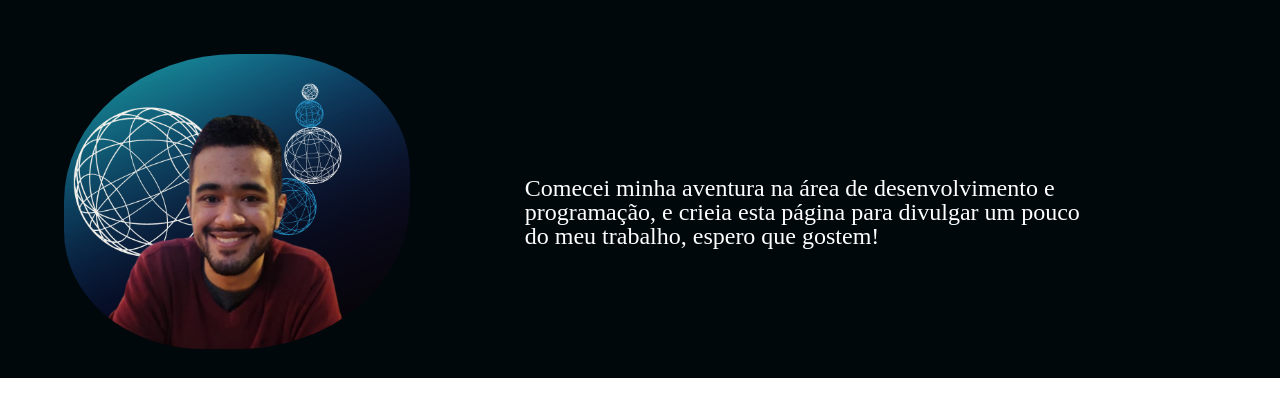
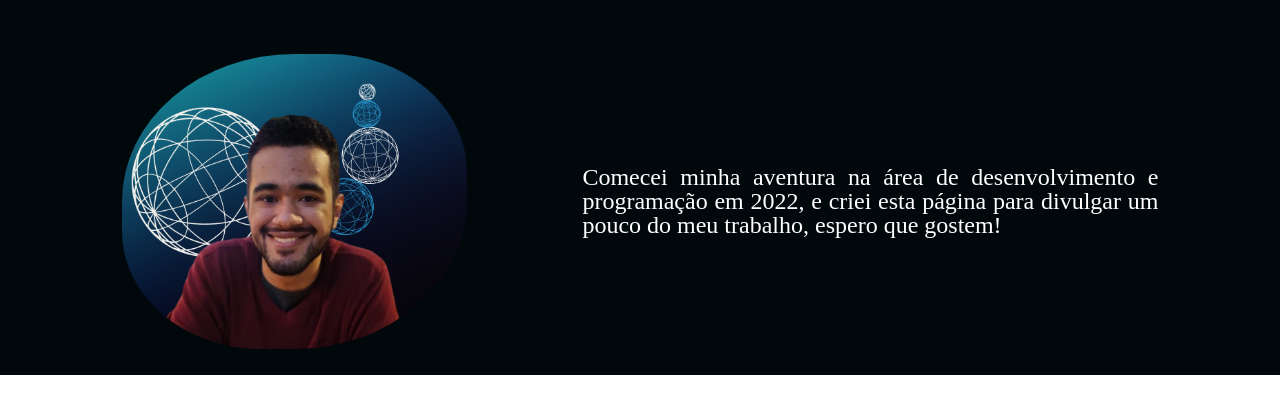
Before and after one commit to MatheusTrindade5201/portifolioPessoal, a plain HTML site: page index.html in a window 1280 px wide. Shown: the part 239-656 px from the top of the page. Drawn offline with Linux system fonts and the light colour scheme.

Commit message:
Inclusão da propriedade Display Flex na seção Sobre

```diff
--- a/index.html
+++ b/index.html
@@ -1,5 +1,6 @@
 <!DOCTYPE html>
 <html lang="pt-br">
+
 <head>
 	<meta charset="utf-8">
 	<meta name="viewport" content="width=device-width, initial-scale=1">
@@ -9,6 +10,7 @@
 	<link href="https://fonts.googleapis.com/css2?family=Anton&display=swap" rel="stylesheet">
 	<title>Matheus Trindade - Portifólio</title>
 </head>
+
 <body>
 
 	<header>
@@ -35,7 +37,8 @@
 
 				<section>
 
-					<p>Comecei minha aventura na área de desenvolvimento e programação, e crieia esta página para divulgar um pouco do meu trabalho, espero que gostem!</p>
+					<p> Comecei minha aventura na área de desenvolvimento e programação em 2022, e criei esta página
+						para divulgar um pouco do meu trabalho, espero que gostem!</p>
 
 				</section>
 			</div>
@@ -48,4 +51,5 @@
 	</footer>
 
 </body>
+
 </html>
--- a/style.css
+++ b/style.css
@@ -68,7 +68,9 @@ nav a:hover{
 }
 
 .sobre-conteudo{
-	position: relative;
+	display: flex;
+	align-items: center;
+	justify-content: space-around;
 }
 
 #fotoDePerfil{
@@ -88,11 +90,9 @@ h2{
 section{
 	display: inline-block;
 	width: 50%;
-	vertical-align: top;
-	position: absolute;
-	bottom: 35%;
 	font-size: 1.5em;
-	margin-left: 10%;
+	text-align: justify;
+
 }
 
 p{
```
